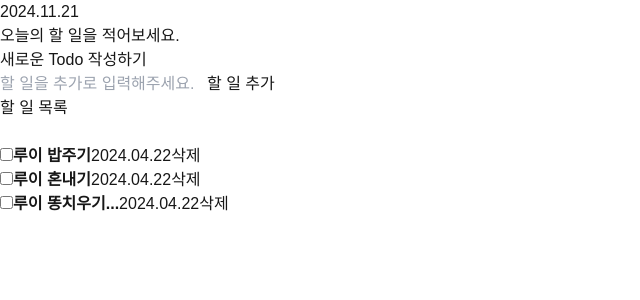
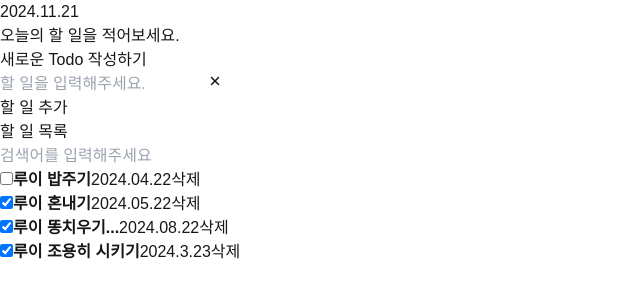
Before and after one commit to zio-s/app-todolist, a Next.js app: page / in a window 1280 px wide. Shown: the top 300 px of the page, without its empty margins (0-640 px from the left). Built offline with nearby package versions, Linux system fonts and the light colour scheme.

Commit message:
기능 추가

```diff
--- a/package.json
+++ b/package.json
@@ -9,10 +9,12 @@
     "lint": "next lint"
   },
   "dependencies": {
+    "classnames": "^2.5.1",
     "date-fns": "^4.1.0",
     "next": "15.0.3",
     "react": "19.0.0-rc-66855b96-20241106",
-    "react-dom": "19.0.0-rc-66855b96-20241106"
+    "react-dom": "19.0.0-rc-66855b96-20241106",
+    "react-icons": "^5.3.0"
   },
   "devDependencies": {
     "eslint": "^8",
--- a/src/components/Todo.js
+++ b/src/components/Todo.js
@@ -1,15 +1,39 @@
-import React from 'react';
+'use client';
+import React, { useState } from 'react';
 import TodoHd from './TodoHd';
 import TodoEditor from './TodoEditor';
 import TodoList from './TodoList';
-import { mockTodoData } from '@/app/data/MockTodoData';
+import { mockTodoData } from '@/data/MockTodoData';
 
 const Todo = () => {
+  const [todos, setTodos] = useState(mockTodoData);
+  //완료표시 함수
+  const onUpdate = (id) => {
+    setTodos(
+      todos.map((todo) => {
+        return todo.id === id ? { ...todo, isDone: !todo.isDone } : todo;
+      })
+    );
+  };
+  //삭제 함수
+  const onDelete = (id) => {
+    setTodos(todos.filter((todo) => todo.id !== id));
+  };
+  //할일 추가 하는 함수
+  const addTodo = (task) => {
+    const newTodo = {
+      id: todos.length + 1,
+      isDone: false,
+      task: task,
+      createDate: new Date().toLocaleDateString(),
+    };
+    setTodos([newTodo, ...todos]);
+  };
   return (
     <div className='max-w-3xl mx-auto mt-10 p-6 shadow-lg rounded-lg bg-gray-400'>
       <TodoHd />
-      <TodoEditor />
-      <TodoList mockTodoData={mockTodoData} />
+      <TodoEditor addTodo={addTodo} />
+      <TodoList mockTodoData={todos} onUpdate={onUpdate} onDelete={onDelete} />
     </div>
   );
 };
--- a/src/components/TodoEditor.js
+++ b/src/components/TodoEditor.js
@@ -1,11 +1,74 @@
-import React from 'react';
+'use client';
+import classNames from 'classnames';
+import { IoClose } from 'react-icons/io5';
+import React, { useRef, useState } from 'react';
 
-const TodoEditor = () => {
+const TodoEditor = ({ addTodo }) => {
+  const [task, setTask] = useState('');
+  //inputRe 변수가 useRef()를 통해 생성된 객체를 참조하도록 설정
+  const inputRef = useRef();
+  const onchangeTask = (e) => {
+    setTask(e.target.value);
+  };
+
+  const onsubmit = () => {
+    //빈 입력방지 기능
+    if (!task) {
+      return;
+    }
+    // 할일 추가
+    addTodo(task);
+    // 입력창 초기화 및 포커스
+    setTask('');
+    inputRef.current.focus();
+  };
+  const onKeyDown = (e) => {
+    if (e.key === 'Enter') onsubmit();
+    if (e.key === 'Escape') {
+      setTask('');
+      inputRef.current.focus();
+    }
+  };
+  const onCloseKey = () => {
+    setTask('');
+    inputRef.current.focus();
+  };
   return (
     <div>
       <h2>새로운 Todo 작성하기</h2>
-      <input type='text' placeholder='할 일을 추가로 입력해주세요.' />
-      <button>할 일 추가</button>
+      <form className='flex'>
+        <div className='flex relative'>
+          <input
+            ref={inputRef}
+            type='text'
+            value={task}
+            onKeyDown={onKeyDown}
+            onChange={onchangeTask}
+            placeholder='할 일을 입력해주세요.'
+            className='pr-20 pl-2 py-2 text-black'
+          />
+          <button
+            onClick={onCloseKey}
+            className={classNames(
+              'flex justify-center items-center w-8 h-8 absolute right-0 top-1 text-black visible',
+              task === '' ? 'invisible' : 'visible'
+            )}
+          >
+            <IoClose />
+          </button>
+        </div>
+        <button
+          type='submit'
+          onClick={onsubmit}
+          disabled={!task}
+          className={classNames(
+            'px-4 py-2 ml-[20px] rounded',
+            task === '' ? 'bg-gray-500 text-white' : 'bg-blue-400 text-white'
+          )}
+        >
+          할 일 추가
+        </button>
+      </form>
     </div>
   );
 };
--- a/src/components/TodoItem.js
+++ b/src/components/TodoItem.js
@@ -1,16 +1,37 @@
 import React from 'react';
 
-const TodoItem = ({ mockTodoData }) => {
+const TodoItem = ({ id, task, createDate, isDone, onUpdate, onDelete }) => {
   return (
     <>
-      {mockTodoData.map((item) => (
-        <li key={item.id}>
-          <input type='checkbox' name='' id='' />
-          <strong>{item.task}</strong>
-          <span>{item.createDate}</span>
-          <button>삭제</button>
-        </li>
-      ))}
+      <li key={id} className='p-3 bg-purple-900 cursor-pointer hover:bg-purple-500 rounded-lg my-4 flex items-center'>
+        <input
+          className='mr-2'
+          type='checkbox'
+          checked={isDone}
+          onChange={() => {
+            onUpdate(id);
+          }}
+          name=''
+          id=''
+        />
+        <strong
+          onClick={() => {
+            onUpdate(id);
+          }}
+          className={`${isDone === false ? '' : 'line-through'}`}
+        >
+          {task}
+        </strong>
+        <span className='ml-auto text-sm'>{createDate}</span>
+        <button
+          className='ml-2'
+          onClick={() => {
+            onDelete(id);
+          }}
+        >
+          삭제
+        </button>
+      </li>
     </>
   );
 };
--- a/src/components/TodoList.js
+++ b/src/components/TodoList.js
@@ -1,13 +1,36 @@
-import React from 'react';
+'use client';
+import React, { useState } from 'react';
 import TodoItem from './TodoItem';
 
-const TodoList = ({ mockTodoData }) => {
+const TodoList = ({ mockTodoData, onUpdate, onDelete }) => {
+  const [search, setSearch] = useState('');
+  const FilteredTodos = () => {
+    return mockTodoData.filter((item) => item.task.toLowerCase().includes(search.toLowerCase()));
+  };
   return (
     <div>
       <h2>할 일 목록</h2>
-      <input type='text' />
+      <input
+        type='search'
+        placeholder='검색어를 입력해주세요'
+        value={search}
+        onChange={(e) => {
+          setSearch(e.target.value);
+        }}
+        className='p-3 w-full text-black'
+      />
       <ul>
-        <TodoItem mockTodoData={mockTodoData} />
+        {FilteredTodos().map((item) => (
+          <TodoItem
+            key={item.id}
+            {...item}
+            onUpdate={onUpdate}
+            onDelete={onDelete}
+            // createDate={item.createDate}
+            // isDone={item.isDone}
+            // task={item.task}
+          />
+        ))}
       </ul>
     </div>
   );
--- a/src/app/data/MockTodoData.js
+++ b/src/data/MockTodoData.js
@@ -9,12 +9,18 @@ export const mockTodoData = [
     id: 2,
     isDone: true,
     task: '루이 혼내기',
-    createDate: '2024.04.22',
+    createDate: '2024.05.22',
   },
   {
     id: 3,
     isDone: true,
     task: '루이 똥치우기...',
-    createDate: '2024.04.22',
+    createDate: '2024.08.22',
+  },
+  {
+    id: 4,
+    isDone: true,
+    task: '루이 조용히 시키기',
+    createDate: '2024.3.23',
   },
 ];
```
Also changed, not shown: 1 other file (tests, documents, lock files or other folders).
